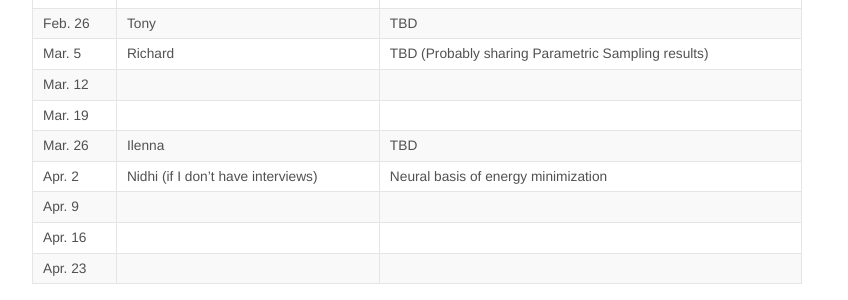
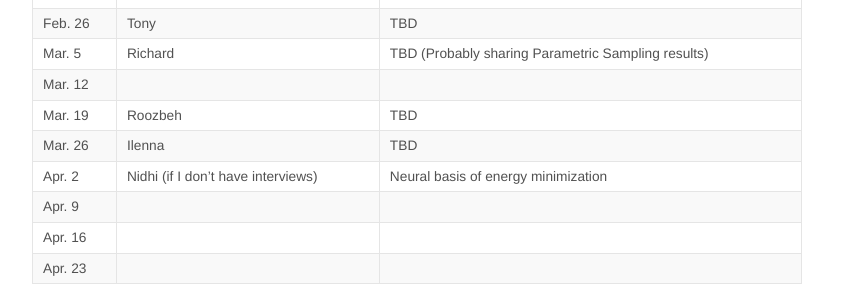
Before and after one commit to KordingLab/KordingLab.github.io, a Jekyll site: the page built from _posts/2018-08-29-upcoming-lab-teaching.md, in a window 1280 px wide and 900 px high, scrolled down 423 px. Shown: the part 152-452 px from the top of the window, without its empty margins (223-1071 px from the left). Built offline with Jekyll 4.4.1, drawn with Linux system fonts in a browser that asks for light colours; nearby versions of some CDN libraries; comment, search, counter and statistics services are not loaded.

Commit message:
Lab teaching for Roozbeh

```diff
--- a/_posts/2018-08-29-upcoming-lab-teaching.md
+++ b/_posts/2018-08-29-upcoming-lab-teaching.md
@@ -23,7 +23,7 @@ Get on the listserve for announcements: https://groups.google.com/forum/#!forum/
 | Feb. 26 | Tony  | TBD |
 | Mar. 5 | Richard | TBD (Probably sharing Parametric Sampling results) |
 | Mar. 12 |  |  |
-| Mar. 19 |  |  |
+| Mar. 19 | Roozbeh | TBD |
 | Mar. 26 | Ilenna| TBD |
 | Apr. 2 | Nidhi (if I don't have interviews)  | Neural basis of energy minimization |
 | Apr. 9 |  |  |
```
